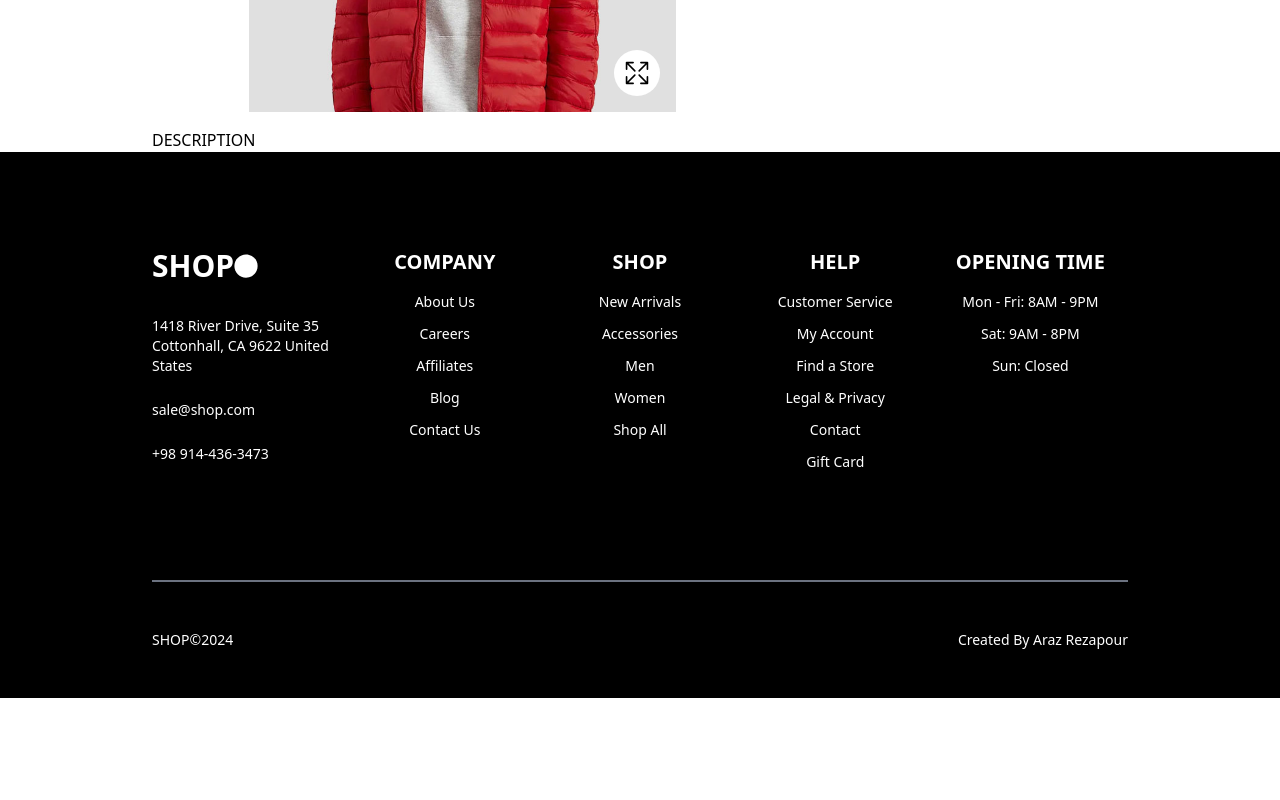
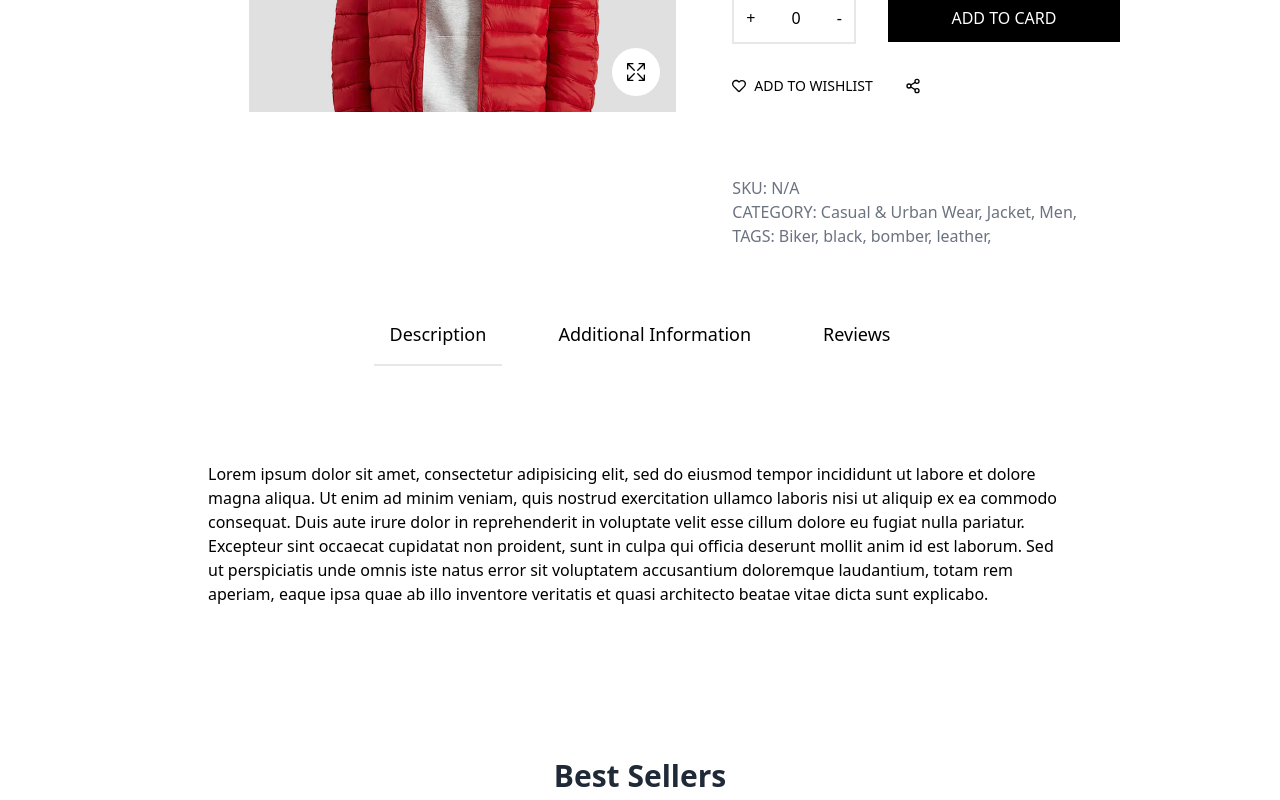
Before and after one commit to RezapourAraz/my-shop-client, a Next.js app: page /product/1 in a window 1280 px wide. Shown: the part 480-1280 px from the top of the page. Before the commit the page ends 1178 px from the top, so only its background shows below. Built offline with nearby package versions, Linux system fonts and the light colour scheme.

Commit message:
working on product detail

```diff
--- a/components/sections/BestSellers.sections.tsx
+++ b/components/sections/BestSellers.sections.tsx
@@ -13,6 +13,7 @@ import { FreeMode } from "swiper/modules";
 
 // Components
 import CollectionCard from "../cards/Collection.cards";
+import ProductModal from "../modals/Product.modals";
 
 type IBestSellers = {
   id: number;
@@ -26,8 +27,22 @@ type BestSellersSectionProps = {
   bestSellers: IBestSellers[];
 };
 
+const product = {
+  id: 1,
+  image: "quickview_1.jpg",
+  title: "Lightweight Puffer Jacket With a Hood",
+  price: 449,
+  desc: "Phasellus sed volutpat orci. Fusce eget lore mauris vehicula elementum gravida nec dui. Aenean aliquam varius ipsum, non ultricies tellus sodales eu. Donec dignissim viverra nunc, ut aliquet magna posuere eget.",
+  colors: ["red", "black", "grey"],
+  sizes: ["xs", "s", "m", "l", "xl"],
+  categories: ["men", "jackets", "Casual & Urban Wear"],
+  tags: ["biker", "bomber", "black", "leather"],
+};
+
 const BestSellersSection: FC<BestSellersSectionProps> = ({ bestSellers }) => {
+  // states
   const [width, setWidth] = useState(0);
+  const [openModal, setOpenModal] = useState(false);
 
   useEffect(() => {
     setWidth(window.innerWidth);
@@ -64,11 +79,19 @@ const BestSellersSection: FC<BestSellersSectionProps> = ({ bestSellers }) => {
         >
           {bestSellers.map((bestSeller) => (
             <SwiperSlide key={bestSeller.id}>
-              <CollectionCard collection={bestSeller} />
+              <CollectionCard
+                setOpenModal={setOpenModal}
+                collection={bestSeller}
+              />
             </SwiperSlide>
           ))}
         </Swiper>
       </div>
+      <ProductModal
+        openModal={openModal}
+        setOpenModal={setOpenModal}
+        product={product}
+      />
     </section>
   );
 };
--- a/components/sections/Deal.sections.tsx
+++ b/components/sections/Deal.sections.tsx
@@ -12,6 +12,7 @@ import "swiper/css/pagination";
 import { FreeMode } from "swiper/modules";
 import CollectionCard from "../cards/Collection.cards";
 import Countdown from "react-countdown";
+import ProductModal from "../modals/Product.modals";
 
 const bestSellers = [
   {
@@ -56,6 +57,18 @@ type DealSectionProps = {
   dealOfWeek: IDeal[];
 };
 
+const product = {
+  id: 1,
+  image: "quickview_1.jpg",
+  title: "Lightweight Puffer Jacket With a Hood",
+  price: 449,
+  desc: "Phasellus sed volutpat orci. Fusce eget lore mauris vehicula elementum gravida nec dui. Aenean aliquam varius ipsum, non ultricies tellus sodales eu. Donec dignissim viverra nunc, ut aliquet magna posuere eget.",
+  colors: ["red", "black", "grey"],
+  sizes: ["xs", "s", "m", "l", "xl"],
+  categories: ["men", "jackets", "Casual & Urban Wear"],
+  tags: ["biker", "bomber", "black", "leather"],
+};
+
 const renderer = ({ days, hours, minutes, seconds }: any) => {
   // Render a countdown
   return (
@@ -96,7 +109,9 @@ const renderer = ({ days, hours, minutes, seconds }: any) => {
 };
 
 const DealSection: FC<DealSectionProps> = ({ dealOfWeek }) => {
+  // states
   const [width, setWidth] = useState(0);
+  const [openModal, setOpenModal] = useState(false);
 
   useEffect(() => {
     setWidth(window.innerWidth);
@@ -159,13 +174,22 @@ const DealSection: FC<DealSectionProps> = ({ dealOfWeek }) => {
             >
               {dealOfWeek.map((bestSeller) => (
                 <SwiperSlide key={bestSeller.id}>
-                  <CollectionCard collection={bestSeller} deal />
+                  <CollectionCard
+                    collection={bestSeller}
+                    deal
+                    setOpenModal={setOpenModal}
+                  />
                 </SwiperSlide>
               ))}
             </Swiper>
           </div>
         </div>
       </div>
+      <ProductModal
+        openModal={openModal}
+        setOpenModal={setOpenModal}
+        product={product}
+      />
     </section>
   );
 };
--- a/pages/product/[slug]/index.tsx
+++ b/pages/product/[slug]/index.tsx
@@ -5,6 +5,10 @@ import MainLayout from "@/layouts/Main.layouts";
 
 // icons
 import { IoIosExpand } from "react-icons/io";
+import { FaRegHeart } from "react-icons/fa";
+import { FiShare2 } from "react-icons/fi";
+import BestSellersSection from "@/components/sections/BestSellers.sections";
+import { getLocalData } from "@/lib/localdata";
 
 const productImages = [
   "/product_0.jpg",
@@ -31,9 +35,31 @@ const productDetail = {
   storage: "Relaxed fit shirt-style dress with a rugged",
 };
 
-const ProductDetail = () => {
+const tabs = ["Description", "Additional Information", "Reviews"];
+
+const reviews = [
+  {
+    id: 1,
+    username: "Benjam Porter",
+    rating: 5,
+    content:
+      "Nam libero tempore, cum soluta nobis est eligendi optio cumque nihil impedit quo minus id quod maxime placeat facere possimus, omnis voluptas assumenda est…",
+    date: "2020-01-01",
+  },
+  {
+    id: 2,
+    username: "Janice Miller",
+    rating: 5,
+    content:
+      "Nam libero tempore, cum soluta nobis est eligendi optio cumque nihil impedit quo minus id quod maxime placeat facere possimus, omnis voluptas assumenda est…",
+    date: "2020-01-01",
+  },
+];
+
+const ProductDetail = ({ localData, params }: any) => {
   // states
   const [selectedImage, setSelectedImage] = useState(productImages[0]);
+  const [selectedTab, setSelectedTab] = useState("Description");
 
   // handlers
   const changeImageHandler = (img: string) => {
@@ -63,8 +89,8 @@ const ProductDetail = () => {
         <div className="col-span-5 p-2 ">
           <div className="my-2 relative ">
             <img src={selectedImage} width="100%" />
-            <div className="absolute bottom-4 right-4 bg-white p-2 rounded-full cursor-pointer">
-              <IoIosExpand className="text-3xl" />
+            <div className="absolute bottom-4 right-4 bg-white p-3 rounded-full cursor-pointer">
+              <IoIosExpand className="text-2xl" />
             </div>
           </div>
         </div>
@@ -85,14 +111,179 @@ const ProductDetail = () => {
             <div>
               <p className="text-sm my-6 ">{productDetail.info}</p>
             </div>
+            <div className="flex gap-8 my-8 items-center">
+              <div className=" flex gap-3 border-2 items-center">
+                <button className="p-3">+</button>
+                <p className="p-3">0</p>
+                <button className="p-3">-</button>
+              </div>
+              <div className="flex gap-2 w-full">
+                <button className="bg-black text-white p-3 w-full">
+                  ADD TO CARD
+                </button>
+              </div>
+            </div>
+            <div className="flex gap-8 items-center">
+              <div className="flex gap-2 items-center cursor-pointer">
+                <FaRegHeart className="text-sm " />
+                <p className="text-sm ">ADD TO WISHLIST</p>
+              </div>
+              <div className="cursor-pointer">
+                <FiShare2 />
+              </div>
+            </div>
+            <div className="mt-20">
+              <p className="text-gray-500">
+                SKU: <span>N/A</span>
+              </p>
+              <div className="flex gap-1">
+                <p className="text-gray-500">CATEGORY:</p>
+                {productDetail.categories.map((category) => (
+                  <div key={category}>
+                    <p className="text-gray-500">{category},</p>
+                  </div>
+                ))}
+              </div>
+
+              <div className="flex gap-1">
+                <p className="text-gray-500">TAGS:</p>
+                {productDetail.tags.map((tag) => (
+                  <div key={tag}>
+                    <p className="text-gray-500">{tag},</p>
+                  </div>
+                ))}
+              </div>
+            </div>
           </div>
         </div>
-        <div>
-          <p>DESCRIPTION</p>
+        <div className="col-span-11 flex justify-center my-10">
+          {tabs.map((tab) => (
+            <div
+              key={tab}
+              className={`${
+                selectedTab === tab && "border-b-2"
+              } p-2 cursor-pointer mx-5`}
+              onClick={() => setSelectedTab(tab)}
+            >
+              <p className="text-lg p-2">{tab}</p>
+            </div>
+          ))}
         </div>
+        {selectedTab === "Description" && (
+          <div className="col-span-11 p-14">{productDetail.description}</div>
+        )}
+        {selectedTab === "Additional Information" && (
+          <div className="col-span-11 p-14 flex justify-center">
+            <table className="border-spacing-x-5 border-separate">
+              {Object.keys(productDetail).map((key) => {
+                const keys = ["weight", "dimensions", "sizes", "colors"];
+                if (!keys.includes(key)) return null;
+
+                let content = productDetail[key as keyof typeof productDetail];
+                if (key === "colors" || key === "sizes") {
+                  content = (content as string[]).join(", ");
+                }
+
+                return (
+                  <tr className="text-left" key={key}>
+                    <th className="capitalize">{key}</th>
+                    <td>{content}</td>
+                  </tr>
+                );
+              })}
+              {/* <tr className="text-left">
+                <th>Weight</th>
+                <td>{productDetail.weight}</td>
+              </tr>
+              <tr className="text-left">
+                <th>Dimensions</th>
+                <td>{productDetail.dimensions}</td>
+              </tr>
+              <tr className="text-left">
+                <th>Sizes</th>
+                <td>{productDetail.sizes.join(", ")}</td>
+              </tr>
+              <tr className="text-left">
+                <th>Colors</th>
+                <td>{productDetail.colors.join(", ")}</td>
+              </tr> */}
+            </table>
+            {/* <div>
+              <div className="p-2 flex gap-20 items-center">
+                <p className="text-lg w-20">Weight</p>
+                <p className="text-sm">{productDetail.weight}KG</p>
+              </div>
+              <div className="p-2 flex gap-20 items-center">
+                <p className="text-lg w-20">Dimensions</p>
+                <p className="text-sm">{productDetail.dimensions} cm</p>
+              </div>
+              <div className="p-2 flex gap-20 items-center">
+                <p className="text-lg w-20">Sizes</p>
+                <div className="flex gap-2">
+                  {productDetail.sizes.map((size) => (
+                    <p className="text-sm">{size}</p>
+                  ))}
+                </div>
+              </div>
+              <div className="p-2 flex gap-20 items-center">
+                <p className="text-lg w-20">Colors</p>
+                <div className="flex gap-2">
+                  {productDetail.colors.map((color) => (
+                    <p className="text-sm">{color}</p>
+                  ))}
+                </div>
+              </div>
+              <div className="p-2 flex gap-2 items-center">
+                <p className="text-lg w-20">Storage</p>
+                <p className="text-sm">{productDetail.storage}</p>
+              </div>
+            </div> */}
+          </div>
+        )}
+        {selectedTab === "Reviews" && (
+          <div className="grid col-span-11 p-14">
+            <div className="col-span-11 mb-10">
+              <p className="text-xl">Reviews</p>
+            </div>
+            {reviews.map((review) => (
+              <div className="grid grid-cols-11 col-span-11 gap-5 my-2 border-b-2">
+                <div className="col-span-1">
+                  <div className="w-12 h-12 rounded-full bg-gray-400" />
+                </div>
+                <div className="col-span-10">
+                  <div>
+                    <p className="text-sm text-gray-600">{review.username}</p>
+                    <p className="text-sm text-gray-600">
+                      {new Date(review.date).toDateString()}
+                    </p>
+                  </div>
+                  <div className="my-2">
+                    <p className="text-sm">{review.content}</p>
+                  </div>
+                </div>
+              </div>
+            ))}
+          </div>
+        )}
       </div>
+      {localData && <BestSellersSection bestSellers={localData?.bestSellers} />}
     </MainLayout>
   );
 };
 
+export async function getStaticProps({ params }: any) {
+  const localData = await getLocalData();
+
+  return {
+    props: { localData, params },
+  };
+}
+
+export async function getStaticPaths() {
+  return {
+    paths: [{ params: { slug: "/product/2" } }],
+    fallback: true,
+  };
+}
+
 export default ProductDetail;
```
